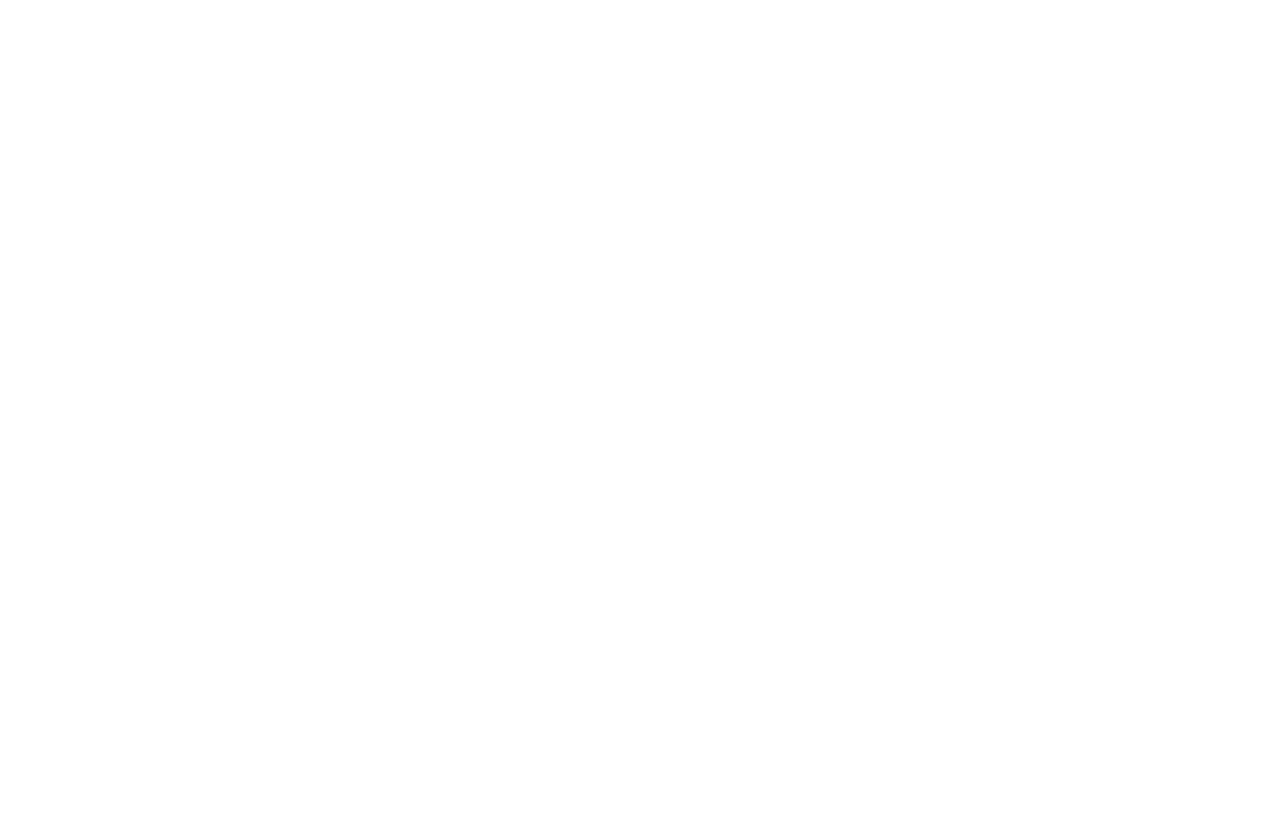
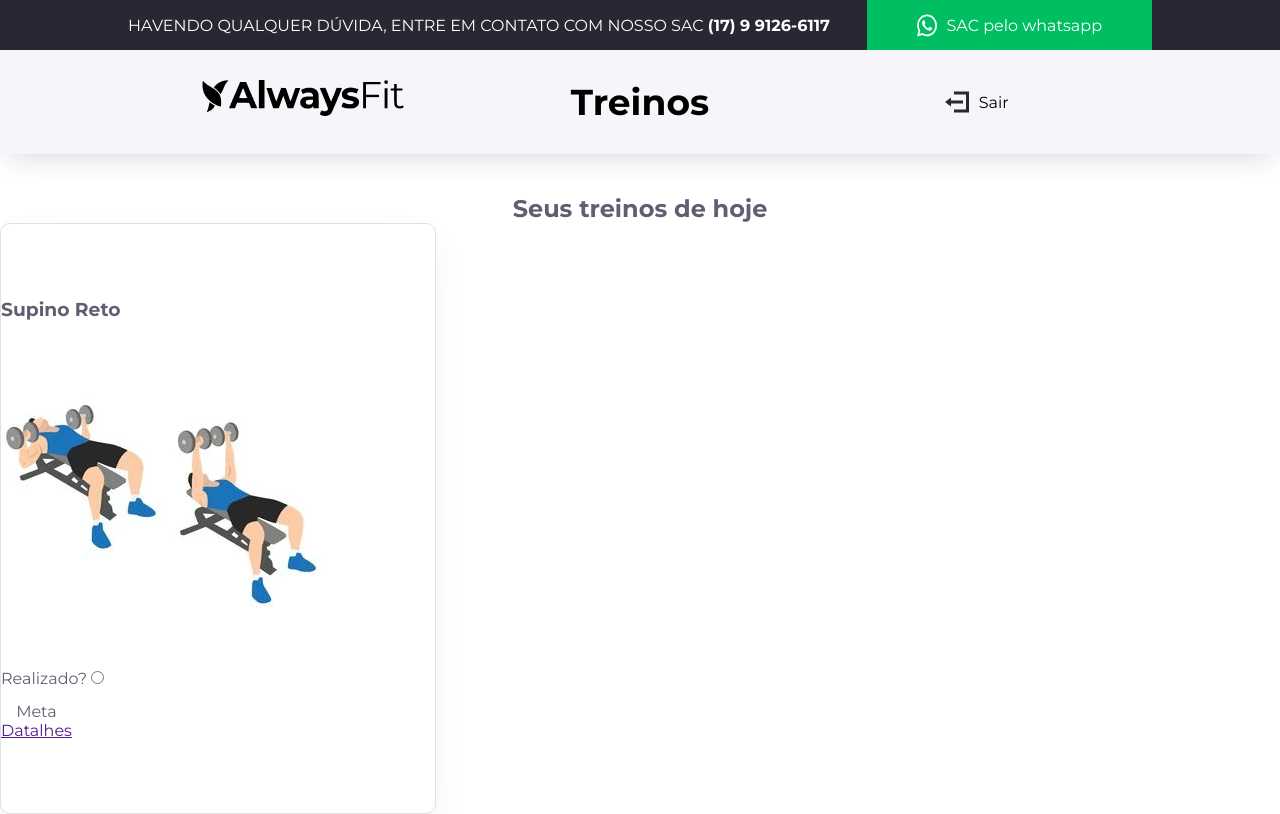
Before and after one commit to dilsoncampelo10/painel-fit-front, a Vue app: page /treinos in a window 1280 px wide. Before the commit this address had no page. Built offline with nearby package versions, Linux system fonts and the light colour scheme; sample sign-in values are in the browser's storage.

Commit message:
card training init

```diff
--- a/src/components/layouts/Header.vue
+++ b/src/components/layouts/Header.vue
@@ -20,7 +20,7 @@
     <header>
         <section class="container">
             <div>
-                <img src="../../assets/images/logo.png" alt="logo Always Fit">
+                <RouterLink to="/"><img src="../../assets/images/logo.png" alt="logo Always Fit"></RouterLink>
             </div>
             <div>
                 <h1>{{title}}</h1>
--- a/src/components/pages/Dashboard.vue
+++ b/src/components/pages/Dashboard.vue
@@ -30,8 +30,8 @@
 
         <section class="container box_fit card_area">
             <CardFit title="Treinos concluídos / Semana" :number="3"/>
-            <CardFit title="Treinos concluídos / Semana" :number="5"/>
-            <CardFit title="Treinos concluídos / Semana" :number="2"/>
+            <CardFit title="Treinos disponíveis" :number="5"/>
+            <CardFit title="Treinos disponíveis" :number="2"/>
 
         </section>
     </section>
--- /dev/null
+++ b/src/components/pages/training/Training.vue
@@ -0,0 +1,64 @@
+<script setup lang="ts">
+import Header from '../../layouts/Header.vue';
+import Navbar from '../../layouts/Navbar.vue';
+
+</script>
+
+<template>
+    <Navbar/>
+    <Header title="Treinos"/>
+
+    <section class="training_area">
+        <div class="container">
+            <h2>Seus treinos de hoje</h2>
+
+            <main class="training_list">
+                <div class="training_card">
+                    <h3>Supino Reto</h3>
+                    <img class="img_card" src="../../../assets/images/trainingMan.png" alt="imagem">
+                    <div><label>Realizado? </label> <input type="radio" name="" id=""></div>
+                    <div>
+                        <p>Meta</p>
+                        <div></div>
+                        <a href="">Datalhes</a>
+                    </div>
+                </div>
+                <div></div>
+                <div></div>
+            </main>
+        </div>
+    </section>
+</template>
+
+<style scoped>
+    .training_area{
+        color: #605E70;
+        text-align: center;
+    }
+    .container{
+        max-width: 1280px;
+        margin: auto;
+    }
+    .training_list{
+        display: flex;
+    }
+    .training_card{
+        box-sizing: border-box;
+        display: flex;
+        flex-direction: column;
+        justify-content: center;
+        align-items: flex-start;
+        padding: 16px 0px;
+        gap: 14px;
+        width: 436px;
+        height: 591px;
+        background: #FFFFFF;
+        border: 1px solid #DFE1E7;
+        box-shadow: 0px 16px 40px -8px rgba(29, 29, 38, 0.08);
+        border-radius: 10px;
+
+    }
+    .img_card{
+        width: 320px;
+    }
+</style>
--- a/src/components/ui/LinkFit.vue
+++ b/src/components/ui/LinkFit.vue
@@ -1,5 +1,6 @@
 <script setup lang="ts">
 import { computed } from 'vue';
+import { RouterLink } from 'vue-router';
 
     const props = defineProps<{
         image: string,
@@ -12,12 +13,12 @@
 </script>
 
 <template>
-    <a href="" class="link_fit">
+    <RouterLink to="/treinos" class="link_fit">
         <div class="box_fit_links">
             <img class="box_img" :src="resolvedImage" alt="treinando">
             <h2 class="fit_title">{{ title }}</h2>
         </div>
-    </a>
+    </RouterLink>
 </template>
 
 <style scoped>
--- a/src/router/index.ts
+++ b/src/router/index.ts
@@ -1,6 +1,7 @@
 import { createRouter, createWebHistory } from 'vue-router'
 import LoginPage from '../components/pages/auth/LoginPage.vue'
 import Dashboard from '../components/pages/Dashboard.vue'
+import Training from '../components/pages/training/Training.vue'
 
 const router = createRouter({
   history: createWebHistory(import.meta.env.BASE_URL),
@@ -16,6 +17,12 @@
       name: 'login',
       component: LoginPage,
     },
+    {
+        path: '/treinos',
+        name: 'training',
+        component: Training,
+        meta: { requiresAuth: true }
+      },
 
   ],
 })
```
Also changed, not shown: src/assets/images/trainingMan.png (added).
